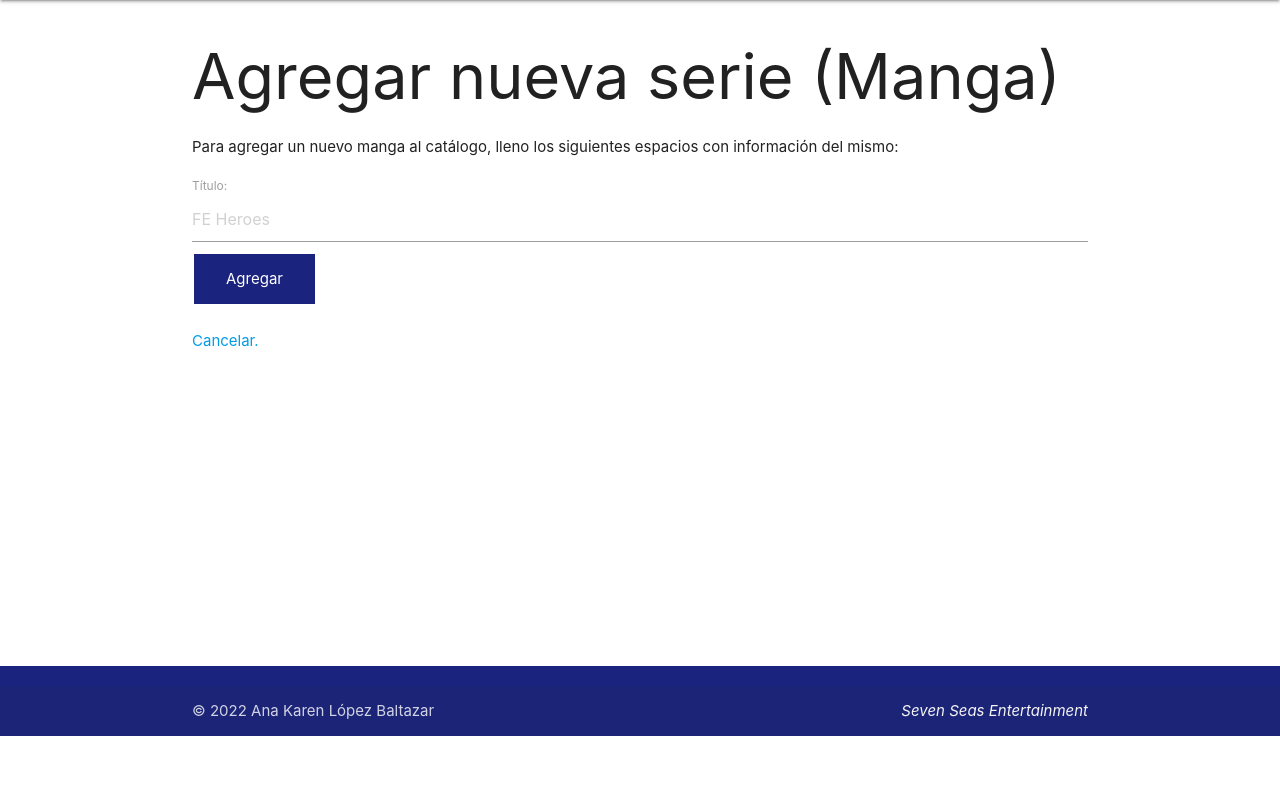
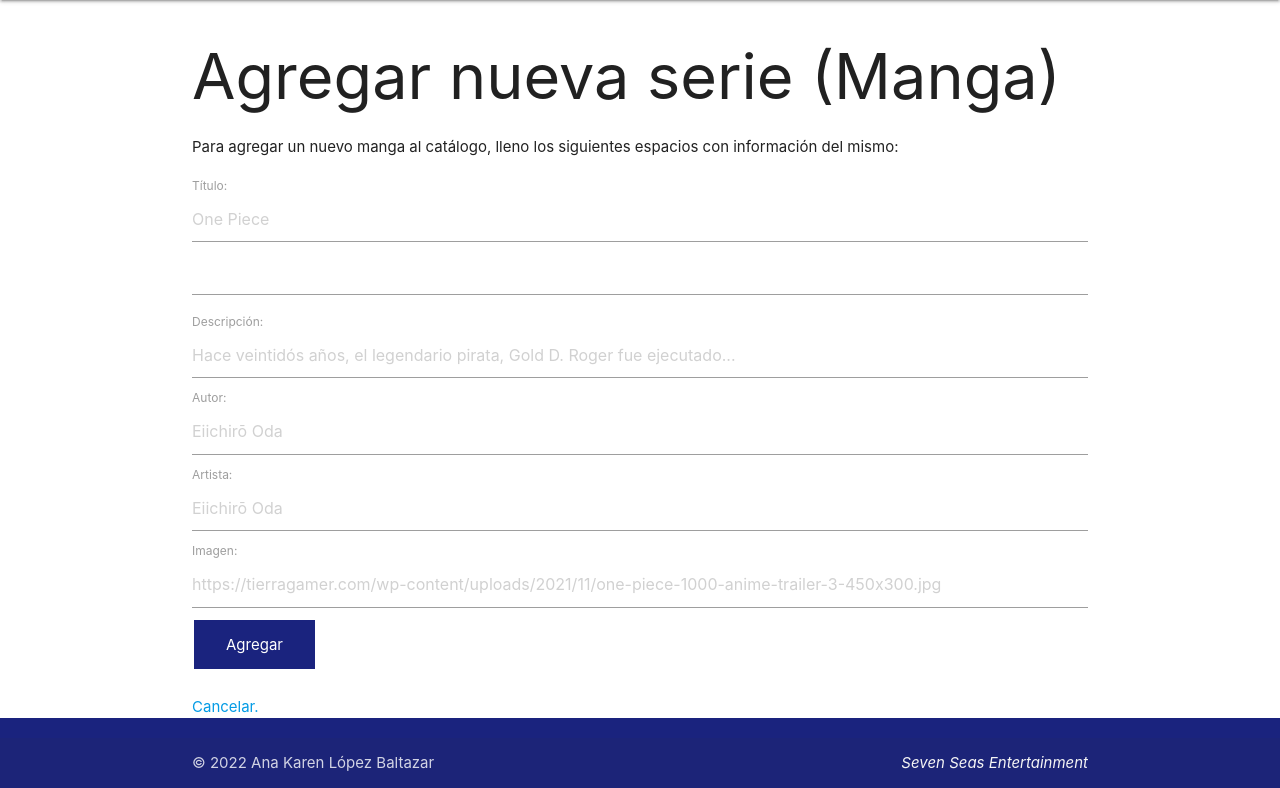
Before and after one commit to KarenLB2000/TC2005B.401-Laboratorios, a Node project: template Laboratorio 11-13/views/series.ejs in a window 1280 px wide. Shown: the part 64-852 px from the top of the page. Before the commit the page ends 800 px from the top, so only its background shows below. Run offline with Node 20 templates, Linux system fonts and the light colour scheme; the template is opened without the code that fills it, so the values that code supplies are empty.

Commit message:
L17: Agregar objetos a base de datos

```diff
--- a/Laboratorio 11-13/views/series.ejs
+++ b/Laboratorio 11-13/views/series.ejs
@@ -4,8 +4,21 @@
         <p>Para agregar un nuevo manga al catálogo, lleno los siguientes espacios con información del mismo:</p>
 
         <form action="juegos" method="POST">
-            <label for="nombre">Título: </label>
-            <input type="text" id="nombre" name="nombre" placeholder="FE Heroes">
+            <label for="titulo">Título: </label>
+            <input type="text" id="titulo" name="titulo" placeholder="One Piece">
+
+            <textarea id="textarea1" class="materialize-textarea"></textarea>
+            <label for="textarea1">Descripción: </label>
+            <input type="text" id="descripcion" name="descripcion" placeholder="Hace veintidós años, el legendario pirata, Gold D. Roger fue ejecutado...">
+
+            <label for="autor">Autor: </label>
+            <input type="text" id="autor" name="autor" placeholder="Eiichirō Oda">
+
+            <label for="artista">Artista: </label>
+            <input type="text" id="artista" name="artista" placeholder="Eiichirō Oda">
+
+            <label for="Imagen">Imagen: </label>
+            <input type="text" id="imagen" name="imagen" placeholder="https://tierragamer.com/wp-content/uploads/2021/11/one-piece-1000-anime-trailer-3-450x300.jpg">
 
             <input type="submit" value="Agregar">
         </form><br>
```
